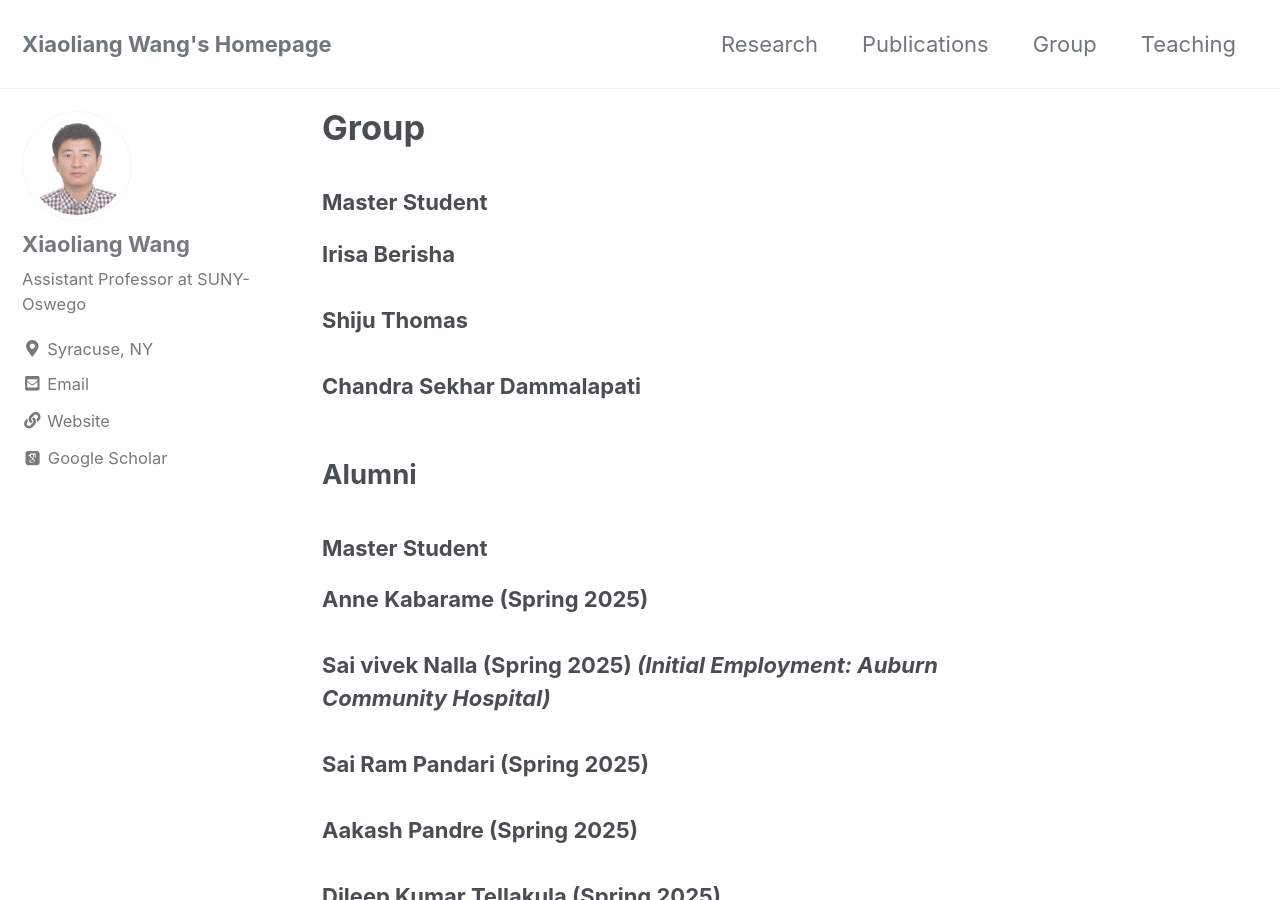
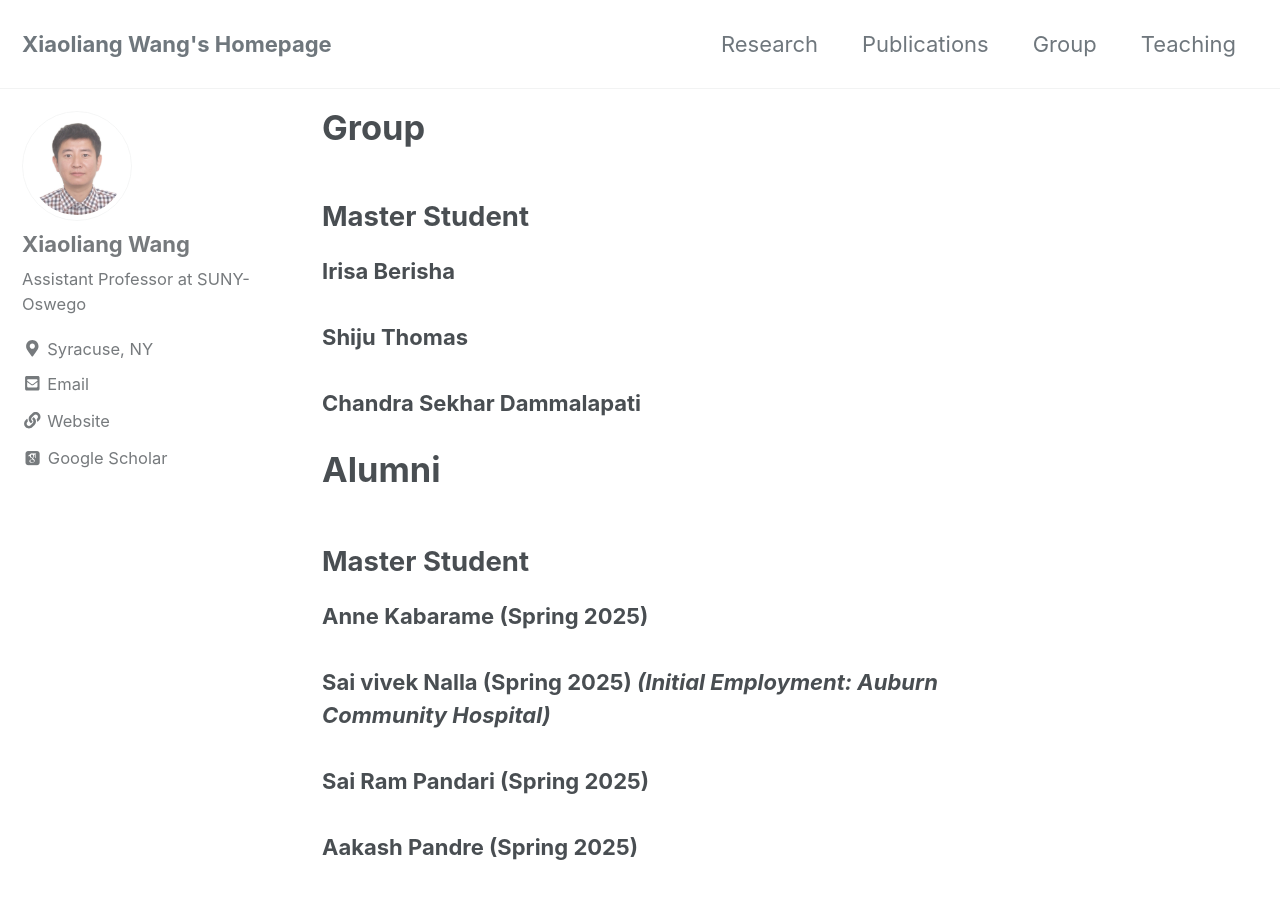
Before and after one commit to wang-xiaoliang/wang-xiaoliang.github.io, a Jekyll site: the page built from _pages/group.md, in a window 1280 px wide and 900 px high. Built offline with Jekyll 4.4.1, drawn with Linux system fonts in a browser that asks for light colours; cached includes are drawn as plain includes; nearby versions of some CDN libraries; some web fonts are replaced.

```diff
--- a/_pages/group.md
+++ b/_pages/group.md
@@ -5,15 +5,15 @@ permalink: /group/
 author_profile: true
 ---
 
-<h3>Master Student</h3>
+<h2>Master Student</h2>
 
 <b>Irisa Berisha</b> <br><br>
 <b>Shiju Thomas</b> <br><br>
 <b>Chandra Sekhar Dammalapati</b>
 
-<h2>Alumni</h2>
+<h1>Alumni</h1>
 
-<h3>Master Student</h3>
+<h2>Master Student</h2>
 
 <b>Anne Kabarame (Spring 2025)</b><br><br>
 <b>Sai vivek Nalla (Spring 2025) <i>(Initial Employment: Auburn Community Hospital)</i></b> <br><br>
```
